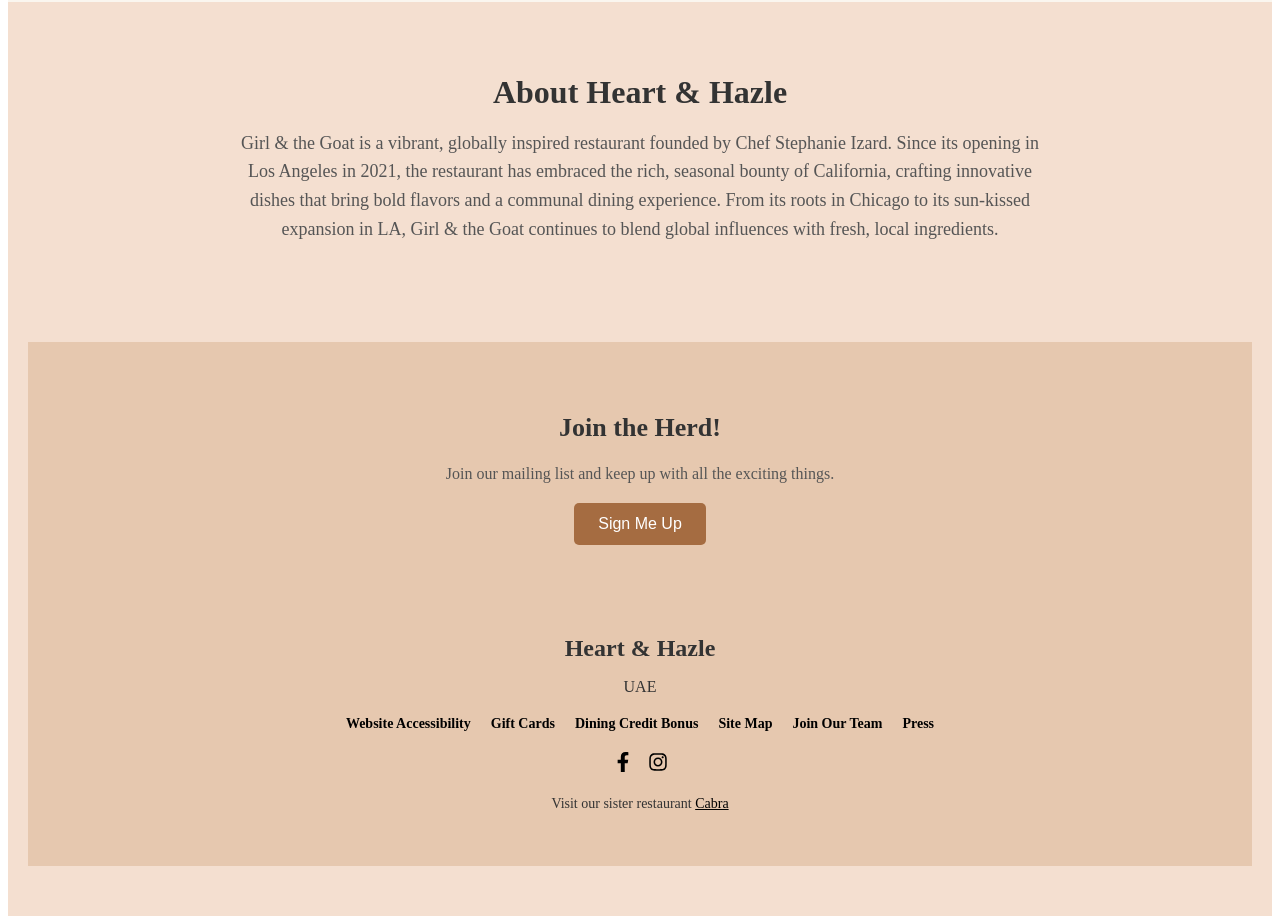
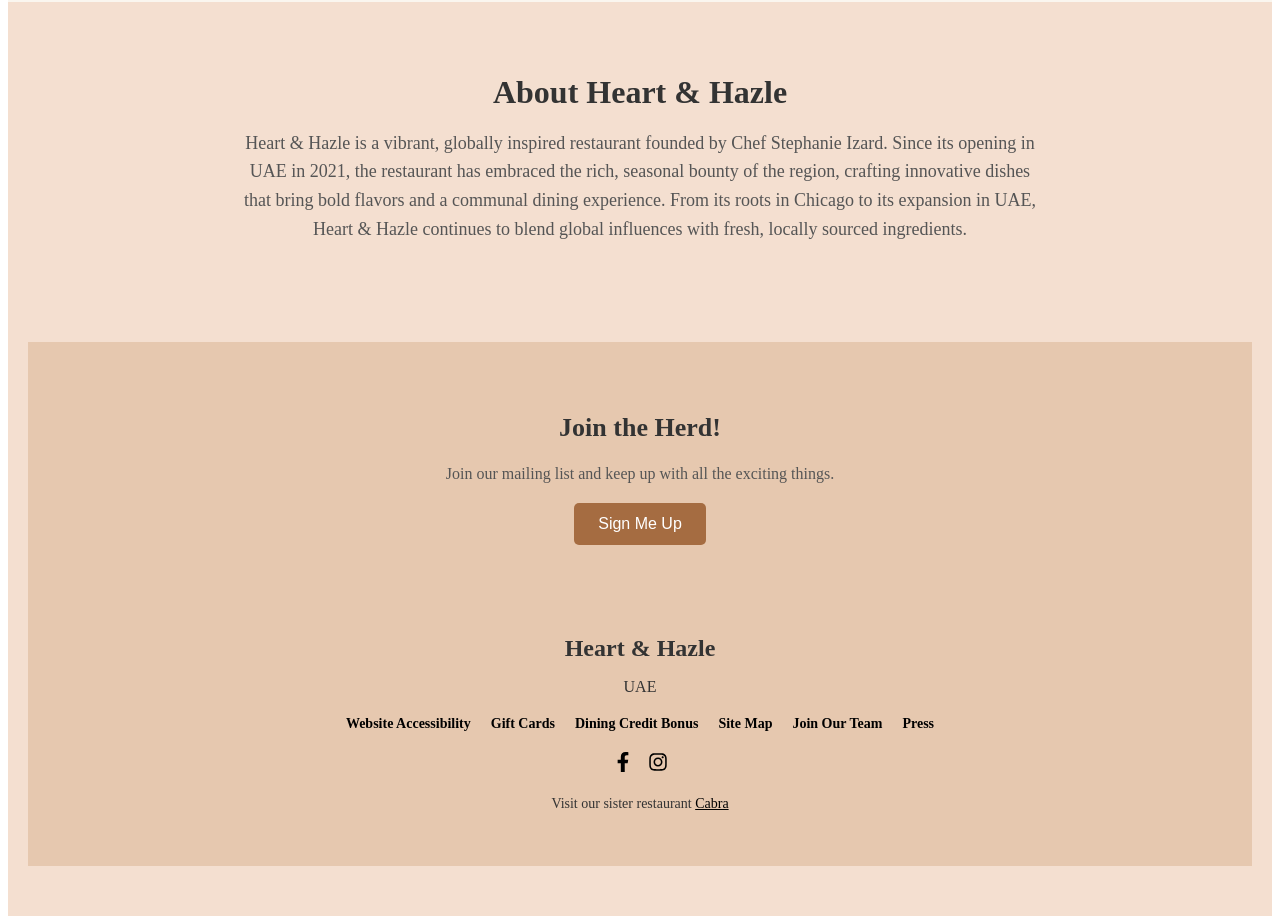
Before and after one commit to ancientphoenix34/Heart-and-Hazle, a React (Vite) app in the folder frontend/: page / in a window 1280 px wide. Shown: the part 1820-2744 px from the top of the page. Built offline with nearby package versions, Linux system fonts and the light colour scheme.

Commit message:
description updated

```diff
--- a/frontend/src/Components/About/About.jsx
+++ b/frontend/src/Components/About/About.jsx
@@ -10,12 +10,7 @@
       <div className="about-section">
         <h1>About Heart & Hazle</h1>
         <p>
-          Girl & the Goat is a vibrant, globally inspired restaurant founded by
-          Chef Stephanie Izard. Since its opening in Los Angeles in 2021, the restaurant
-          has embraced the rich, seasonal bounty of California, crafting innovative dishes
-          that bring bold flavors and a communal dining experience. From its roots in Chicago
-          to its sun-kissed expansion in LA, Girl & the Goat continues to blend global influences
-          with fresh, local ingredients.
+        Heart & Hazle is a vibrant, globally inspired restaurant founded by Chef Stephanie Izard. Since its opening in UAE in 2021, the restaurant has embraced the rich, seasonal bounty of the region, crafting innovative dishes that bring bold flavors and a communal dining experience. From its roots in Chicago to its expansion in UAE, Heart & Hazle continues to blend global influences with fresh, locally sourced ingredients.
         </p>
       </div>
 
```
